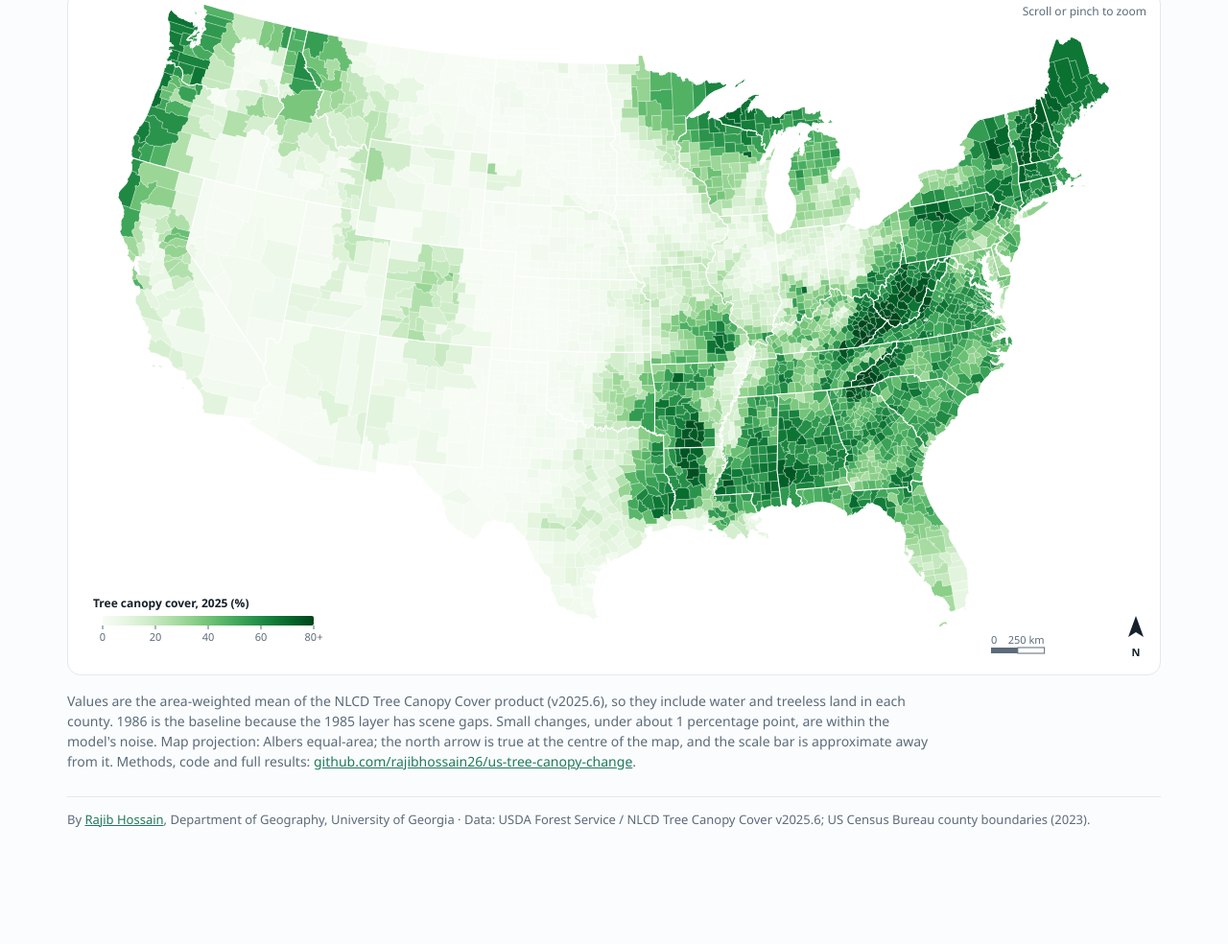
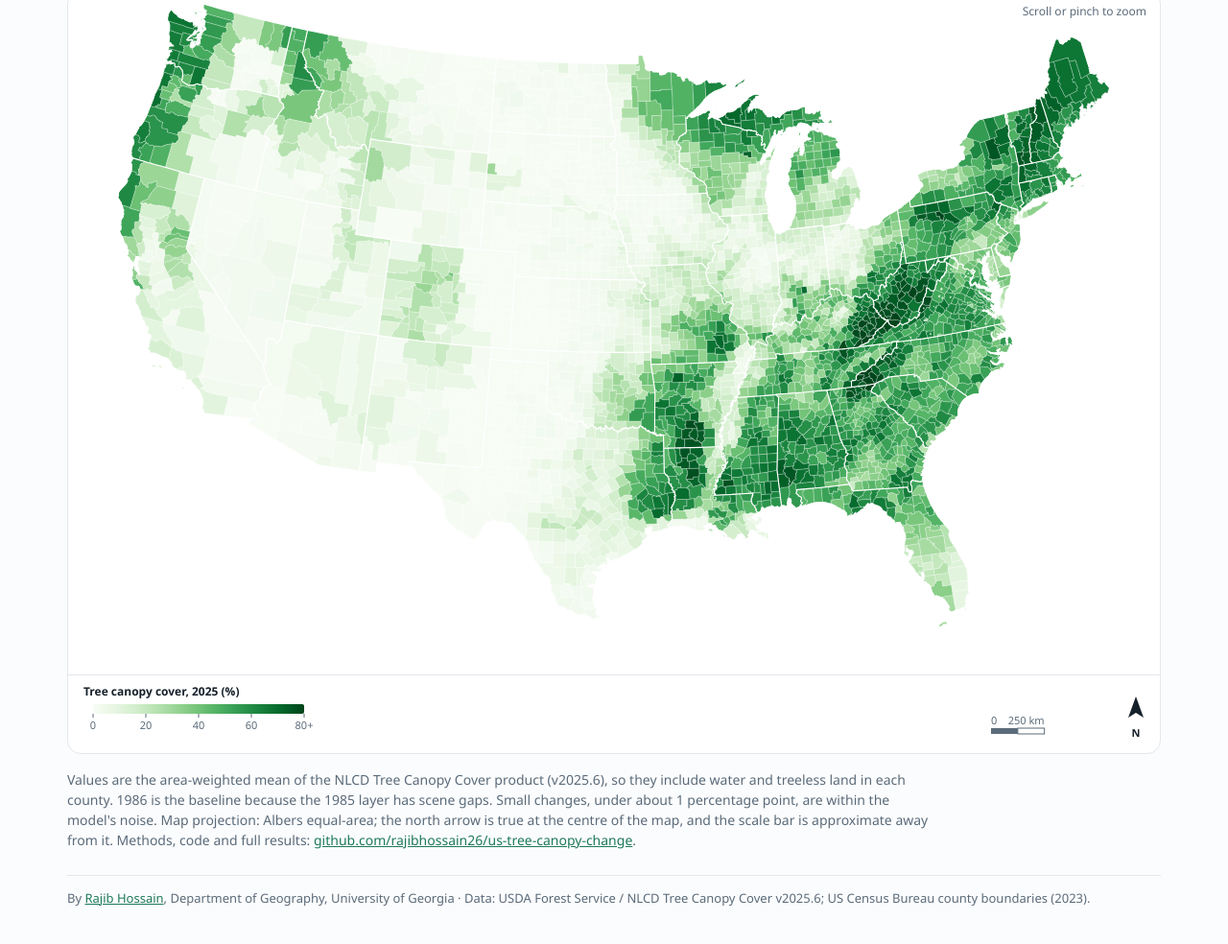
Before and after one commit to rajibhossain26/us-tree-canopy-change, a plain HTML site: page docs/index.html in a window 1280 px wide. Shown: the part 357-1341 px from the top of the page at 96% size. Before the commit the page ends 1261 px from the top, so only its background shows below. Drawn offline with nearby package versions, Linux system fonts and the light colour scheme.

Commit message:
Map: move legend, scale bar and north arrow below the map so they never cover counties

```diff
--- a/docs/index.html
+++ b/docs/index.html
@@ -50,11 +50,11 @@
   .county { stroke: var(--border); stroke-width: 0.25; vector-effect: non-scaling-stroke; cursor: pointer; }
   .county:hover, .county.pinned { stroke: var(--ink); stroke-width: 1.5; }
   .state { fill: none; stroke: var(--border); stroke-width: 1.1; vector-effect: non-scaling-stroke; pointer-events: none; }
-  .legend { position: absolute; left: 16px; bottom: 14px; background: color-mix(in srgb, var(--card) 88%, transparent);
-            border-radius: 8px; padding: 8px 10px; font-size: 12px; color: var(--muted); }
+  .mapfoot { display: flex; flex-wrap: wrap; justify-content: space-between; align-items: flex-end; gap: 10px 20px;
+             padding: 8px 16px 12px; border-top: 1px solid var(--line); }
+  .legend { font-size: 12px; color: var(--muted); }
   .legend .title { color: var(--ink); font-weight: 600; margin-bottom: 4px; }
-  .furniture { position: absolute; right: 16px; bottom: 14px; display: flex; align-items: flex-end; gap: 14px;
-               font-size: 11px; color: var(--muted); pointer-events: none; }
+  .furniture { display: flex; align-items: flex-end; gap: 14px; font-size: 11px; color: var(--muted); }
   .north { text-align: center; font-weight: 700; color: var(--ink); }
   .zoomhint { position: absolute; right: 14px; top: 12px; font-size: 12px; color: var(--muted); }
   .reset { position: absolute; left: 14px; top: 12px; border: 1px solid var(--line); background: var(--card); color: var(--ink);
@@ -98,6 +98,8 @@
     <svg class="map" id="map" viewBox="0 0 975 610" role="img" aria-label="Map of tree canopy by county"></svg>
     <button class="reset" id="reset">Reset zoom</button>
     <div class="zoomhint">Scroll or pinch to zoom</div>
+    <div class="tip" id="tip"></div>
+    <div class="mapfoot">
       <div class="legend" id="legend"></div>
       <div class="furniture">
         <svg id="scalebar" width="130" height="30" aria-label="Scale bar"></svg>
@@ -106,7 +108,7 @@
           <div>N</div>
         </div>
       </div>
-    <div class="tip" id="tip"></div>
+    </div>
     <div class="loading" id="loading">Loading 3,100 counties…</div>
   </div>
 
```
Lines whose indentation alone changed are shown as unchanged.
